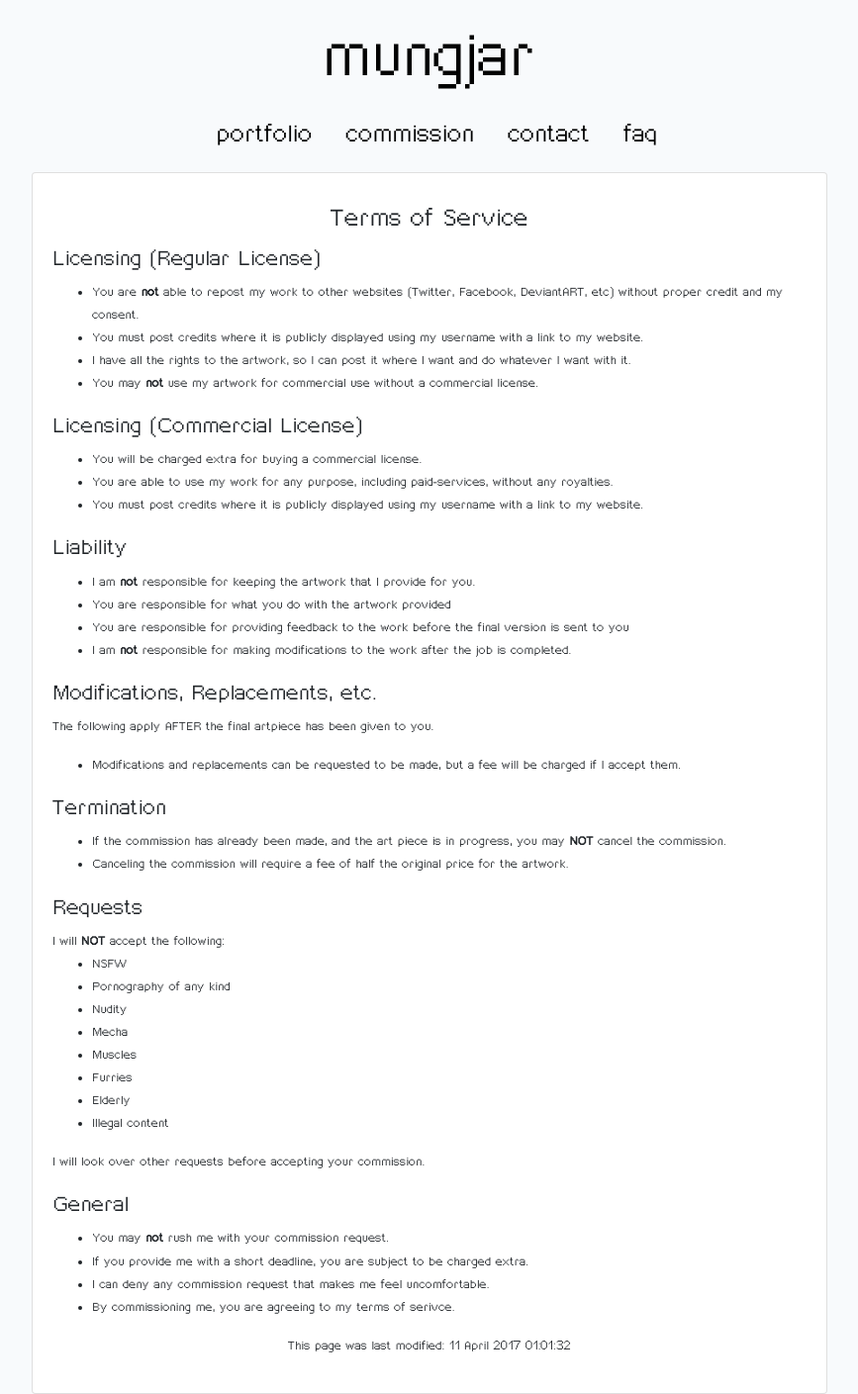
After one commit to kwakery/mungjar, a Laravel app: page /tos in a window 1280 px wide. The commit adds this page. Shown: the whole page at 99% size, without its empty margins (206-1073 px from the left). Run offline with Laravel 8, Linux system fonts and the light colour scheme; some libraries are stand-ins or nearby versions.

Commit message:
Add basic page layout

```diff
--- /dev/null
+++ b/app/Http/Controllers/PageController.php
@@ -0,0 +1,36 @@
+<?php
+
+namespace App\Http\Controllers;
+
+use Illuminate\Http\Request;
+
+class PageController extends Controller
+{
+    public function home() {
+      return view("home");
+    }
+
+    public function portfolio() {
+      return view("portfolio");
+    }
+
+    public function commission() {
+      return view("commission");
+    }
+
+    public function contact() {
+      return view("contact");
+    }
+
+    public function faq() {
+      return view("faq");
+    }
+
+    public function tos() {
+      return view("tos");
+    }
+
+    public function pricing() {
+      return view("pricing");
+    }
+}
--- a/resources/sass/_custom.scss
+++ b/resources/sass/_custom.scss
@@ -11,16 +11,25 @@ body {
   font-family: 'babyblue', monospace;
 }
 
+#pricing {
+  div {
+    h2 {
+      font-weight: bold;
+    }
+
+    ul {
+      padding-left: 0;
+
+      li {
+        list-style-type: none;
+      }
+    }
+  }
+}
+
 nav {
   margin-top: 1%;
   text-align: center;
-
-  h1 {
-    font-size: 5em;
-    font-weight: lighter;
-    margin-bottom: 1%
-  }
-}
 
   ul {
     list-style: none;
@@ -39,6 +48,23 @@ ul {
           transition: color 0.3s ease;
           text-decoration: none;
         }
+      }
+    }
+  }
+
+  a {
+    color: #000;
+
+    h1 {
+      font-size: 5em;
+      font-weight: lighter;
+      margin-bottom: 1%
+    }
+
+    &:hover {
+      color: #fab988;
+      transition: color 0.3s ease;
+      text-decoration: none;
     }
   }
 }
--- a/resources/views/home.blade.php
+++ b/resources/views/home.blade.php
@@ -1,7 +1,3 @@
 @section('title', 'Home')
 
 @extends('layouts.app')
-
-@section('content')
-
-@endsection
--- a/resources/views/layouts/app.blade.php
+++ b/resources/views/layouts/app.blade.php
@@ -11,14 +11,21 @@
   <body>
     @include('partials.nav')
 
+    @if (!Request::is('/'))
+
     <main>
-      <div class="container">
-        <div class="row">
-          <div class="col-md-8 col-lg-8">
-            @yield('content')
+      <div class="container-fluid">
+        <div class="col-md-8 col-lg-8 offset-md-2">
+          <div class="card">
+            <div class="card-body">
+              <h2 class="text-center">@yield('name')</h2>
+              @yield('content')
+            </div>
           </div>
         </div>
       </div>
     </main>
+
+    @endif
   </body>
 </html>
--- a/resources/views/partials/nav.blade.php
+++ b/resources/views/partials/nav.blade.php
@@ -1,10 +1,10 @@
 <nav>
-  <h1>mungjar</h1>
+  <a href="/"><h1>mungjar</h1></a>
   <ul>
-    <li><a href="#">portfolio</a></li>
-    <li><a href="#">commission</a></li>
-    <li><a href="#">contact</a></li>
-    <li><a href="#">faq</a></li>
+    <li><a href="/portfolio">portfolio</a></li>
+    <li><a href="/commission">commission</a></li>
+    <li><a href="/contact">contact</a></li>
+    <li><a href="/faq">faq</a></li>
   </ul>
   @if (Request::is('/'))
     <img src="/images/logo.png" alt="" width="25%">
--- /dev/null
+++ b/resources/views/tos.blade.php
@@ -0,0 +1,66 @@
+@section('title', 'FAQ')
+
+@extends('layouts.app')
+
+@section('content')
+<h2 class="text-center">Terms of Service</h2>
+
+<h3 id="license">Licensing (Regular License)</h3>
+<ul>
+    <li>You are <strong>not</strong> able to repost my work to other websites (Twitter, Facebook, DeviantART, etc) without proper credit and my consent.</li>
+    <li>You must post credits where it is publicly displayed using my username with a link to my website.</li>
+    <li>I have all the rights to the artwork, so I can post it where I want and do whatever I want with it.</li>
+    <li>You may <strong>not</strong> use my artwork for commercial use without a commercial license.</li>
+</ul>
+
+<h3>Licensing (Commercial License)</h3>
+<ul>
+    <li>You will be charged extra for buying a commercial license.</li>
+    <li>You are able to use my work for any purpose, including paid-services, without any royalties.</li>
+    <li>You must post credits where it is publicly displayed using my username with a link to my website.</li>
+</ul>
+
+<h3>Liability</h3>
+<ul>
+    <li>I am <strong>not</strong> responsible for keeping the artwork that I provide for you.</li>
+    <li>You are responsible for what you do with the artwork provided</li>
+    <li>You are responsible for providing feedback to the work before the final version is sent to you</li>
+    <li>I am <strong>not</strong> responsible for making modifications to the work after the job is completed.</li>
+</ul>
+
+<h3>Modifications, Replacements, etc.</h3>
+<p>The following apply AFTER the final artpiece has been given to you.</p>
+<ul>
+    <li>Modifications and replacements can be requested to be made, but a fee will be charged if I accept them.</li>
+</ul>
+
+<h3>Termination</h3>
+<ul>
+    <li>If the commission has already been made, and the art piece is in progress, you may <strong>NOT</strong> cancel the commission.</li>
+    <li>Canceling the commission will require a fee of half the original price for the artwork.</li>
+</ul>
+
+<h3>Requests</h3>
+I will <strong>NOT</strong> accept the following:
+<ul>
+    <li>NSFW</li>
+    <li>Pornography of any kind</li>
+    <li>Nudity</li>
+    <li>Mecha</li>
+    <li>Muscles</li>
+    <li>Furries</li>
+    <li>Elderly</li>
+    <li>Illegal content</li>
+</ul>
+
+<p>I will look over other requests before accepting your commission.</p>
+<h3>General</h3>
+<ul>
+    <li>You may <strong>not</strong> rush me with your commission request.</li>
+    <li>If you provide me with a short deadline, you are subject to be charged extra.</li>
+    <li>I can deny any commission request that makes me feel uncomfortable.</li>
+    <li>By commissioning me, you are agreeing to my terms of serivce.</li>
+</ul>
+
+<p class="text-center" id="last-updated">This page was last modified: 11 April 2017 01:01:32</p>
+@endsection
--- a/routes/web.php
+++ b/routes/web.php
@@ -11,6 +11,10 @@
 |
 */
 
-Route::get('/', function () {
-    return view('home');
-});
+Route::get('/', 'PageController@home');
+Route::get('portfolio', 'PageController@portfolio');
+Route::get('commission', 'PageController@commission');
+Route::get('contact', 'PageController@contact');
+Route::get('faq', 'PageController@faq');
+Route::get('tos', 'PageController@tos');
+Route::get('pricing', 'PageController@pricing');
```
Also changed, not shown: resources/views/commission.blade.php (added, +7 -0 lines), resources/views/contact.blade.php (added, +7 -0 lines), resources/views/faq.blade.php (added, +54 -0 lines), resources/views/portfolio.blade.php (added, +7 -0 lines), resources/views/pricing.blade.php (added, +45 -0 lines), resources/views/welcome.blade.php (deleted, +0 -98 lines), public/css/app.css, public/images/portfolio/chibi1/1.png (added), public/images/portfolio/chibi2/1.png (added), public/images/portfolio/panels/1.png (added). Lines whose indentation alone changed are shown as unchanged.
